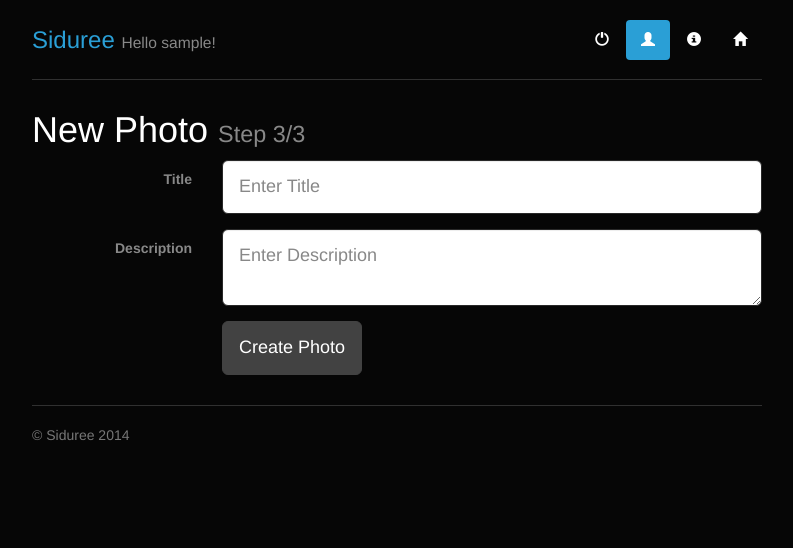
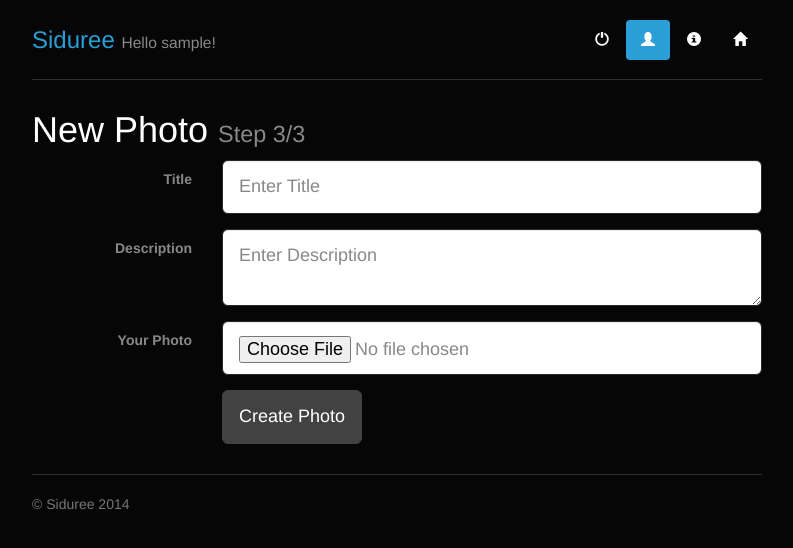
Before and after one commit to aimxhaisse/siduree, a Flask app: page /new-photo?slide_id=1 in a window 1280 px wide. Shown: the top 548 px of the page, without its empty margins (243-1036 px from the left). Run offline with Flask 2, Linux system fonts and the light colour scheme; a user stored in the database is signed in; tables that the repository leaves empty hold one stand-in row (values such as "Sample post"); parts of the project's set-up code (start-up, migrations or seed data) failed here and were passed over; some web fonts are replaced.

Commit message:
[all] now updating fields.

```diff
--- a/all.py
+++ b/all.py
@@ -44,7 +44,7 @@ def populate():
 
             for l in range(3):
                 p = models.Photo()
-                p.create(random_sentence(), random_sentence(), s.id)
+                p.create(random_sentence(), random_sentence(), s.id, 'path')
                 db.session.add(p)
                 db.session.commit()
 
--- a/app/forms.py
+++ b/app/forms.py
@@ -1,5 +1,5 @@
 from flask.ext.wtf import Form
-from wtforms import TextField, PasswordField, TextAreaField, HiddenField
+from wtforms import TextField, PasswordField, TextAreaField, HiddenField, FileField
 from wtforms.validators import Required, EqualTo, Email
 
 # User
@@ -47,6 +47,7 @@ class DeleteSlideForm(Form):
 
 class NewPhotoForm(Form):
     title = TextField('Title', [Required()])
+    photo = FileField('Your Photo', [Required()])
     slide_id = HiddenField('Slide', [Required()])
     description = TextAreaField('Description')
 
--- a/app/models.py
+++ b/app/models.py
@@ -77,11 +77,16 @@ class Photo(db.Model):
     slide_id = db.Column(db.Integer, db.ForeignKey('slide.id'))
     title = db.Column(db.String(128))
     description = db.Column(db.Text())
+    path_small = db.Column(db.String(128))
+    path_medium = db.Column(db.String(128))
+    path_large = db.Column(db.String(128))
+    path_original = db.Column(db.String(128))
 
-    def create(self, title, description, slide_id):
+    def create(self, title, description, slide_id, path):
         self.slide_id = slide_id
         self.title = title
         self.description = description
+        self.path = path
 
     def __repr__(self):
         return '<Photo %s>' % self.title
--- a/app/templates/new-photo.html
+++ b/app/templates/new-photo.html
@@ -4,7 +4,7 @@
 <div class="container">
   <h1>New Photo <small>Step 3/3</small></h1>
 
-  <form role="form" action="" method="post" name="login" class="form-horizontal">
+  <form role="form" action="" method="post" name="login" class="form-horizontal" enctype="multipart/form-data">
 
     {{ form.hidden_tag() }}
 
@@ -21,6 +21,12 @@
       </div>
     </div>
     <div class="form-group">
+      <label for="form-description" class="control-label col-sm-3">Your Photo</label>
+      <div class="col-sm-9">
+	{{ form.photo(class='form-control input-lg', id='form-photo') }}
+      </div>
+    </div>
+    <div class="form-group">
       <div class="col-sm-offset-3 col-sm-9">
 	<button type="submit" class="btn btn-default btn-lg">Create Photo</button>
       </div>
--- a/app/views.py
+++ b/app/views.py
@@ -73,7 +73,9 @@ def edit_journey():
     form = EditJourneyForm(journey_id = journey_id, title = journey.title, description = journey.description)
 
     if form.validate_on_submit():
-        # @todo: see how SQLAlchemy deals with this
+        journey.title = form.data['title']
+        journey.description = form.data['description']
+        db.session.commit()
         flash('Journey successfully updated.', 'success')
         return redirect(url_for('me'))
 
@@ -149,7 +151,9 @@ def edit_slide():
     form = EditSlideForm(slide_id = slide_id, title = slide.title, description = slide.description)
 
     if form.validate_on_submit():
-        # @todo: see how SQLAlchemy deals with this
+        slide.title = form.data['title']
+        slide.description = form.data['description']
+        db.session.commit()
         flash('Slide successfully updated.', 'success')
         return redirect(url_for('edit_journey', journey_id = journey.id))
 
@@ -178,7 +182,7 @@ def new_photo():
 
     if form.validate_on_submit():
         photo = Photo()
-        photo.create(form.data['title'], form.data['description'], slide_id)
+        photo.create(form.data['title'], form.data['description'], slide_id, secure_filename(form.photo.data.filename))
         db.session.add(photo)
         db.session.commit()
         flash('Photo added to slide', 'success')
@@ -208,7 +212,9 @@ def edit_photo():
     form = EditPhotoForm(photo_id = photo_id, title = photo.title, description = photo.description)
 
     if form.validate_on_submit():
-        # @todo: see how SQLAlchemy deals with this
+        photo.title = form.data['title']
+        photo.description = form.data['description']
+        db.session.commit()
         flash('Photo successfully updated.', 'success')
         return redirect(url_for('edit_slide', slide_id = slide.id))
 
```
